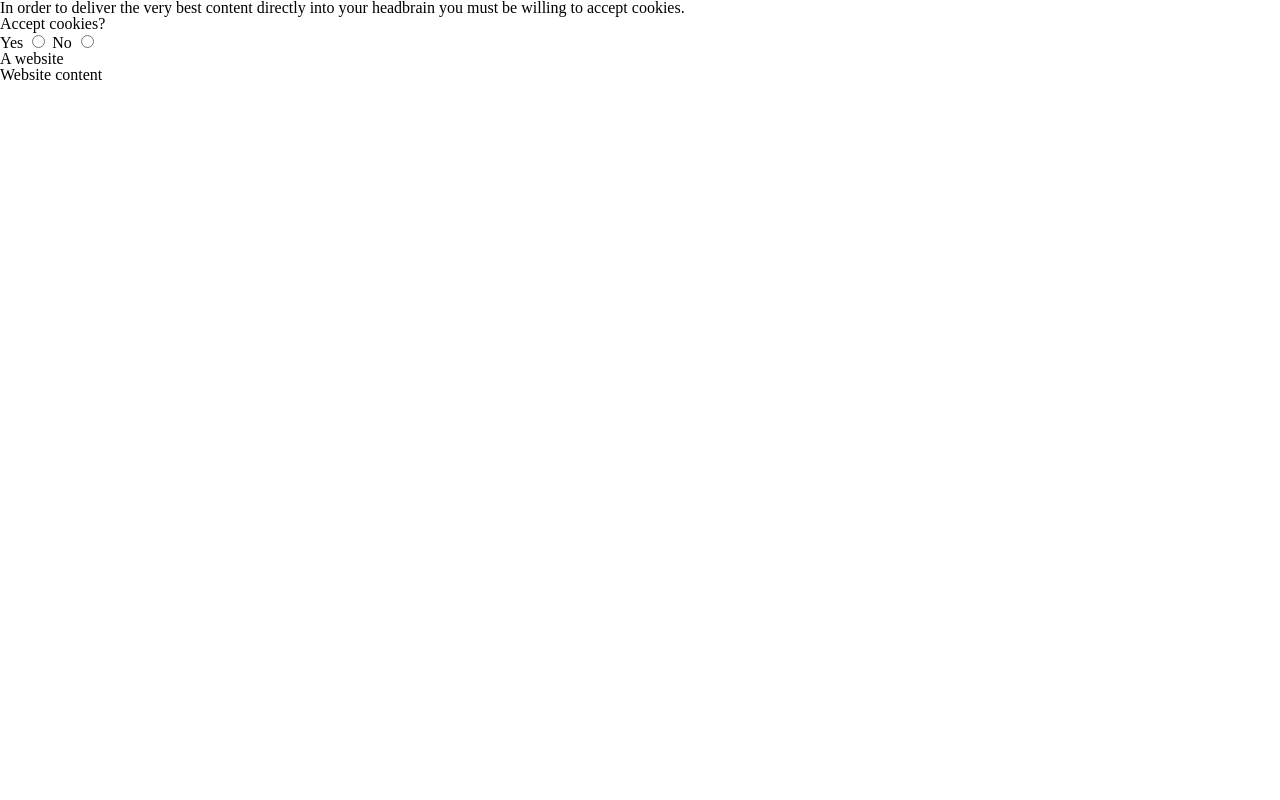
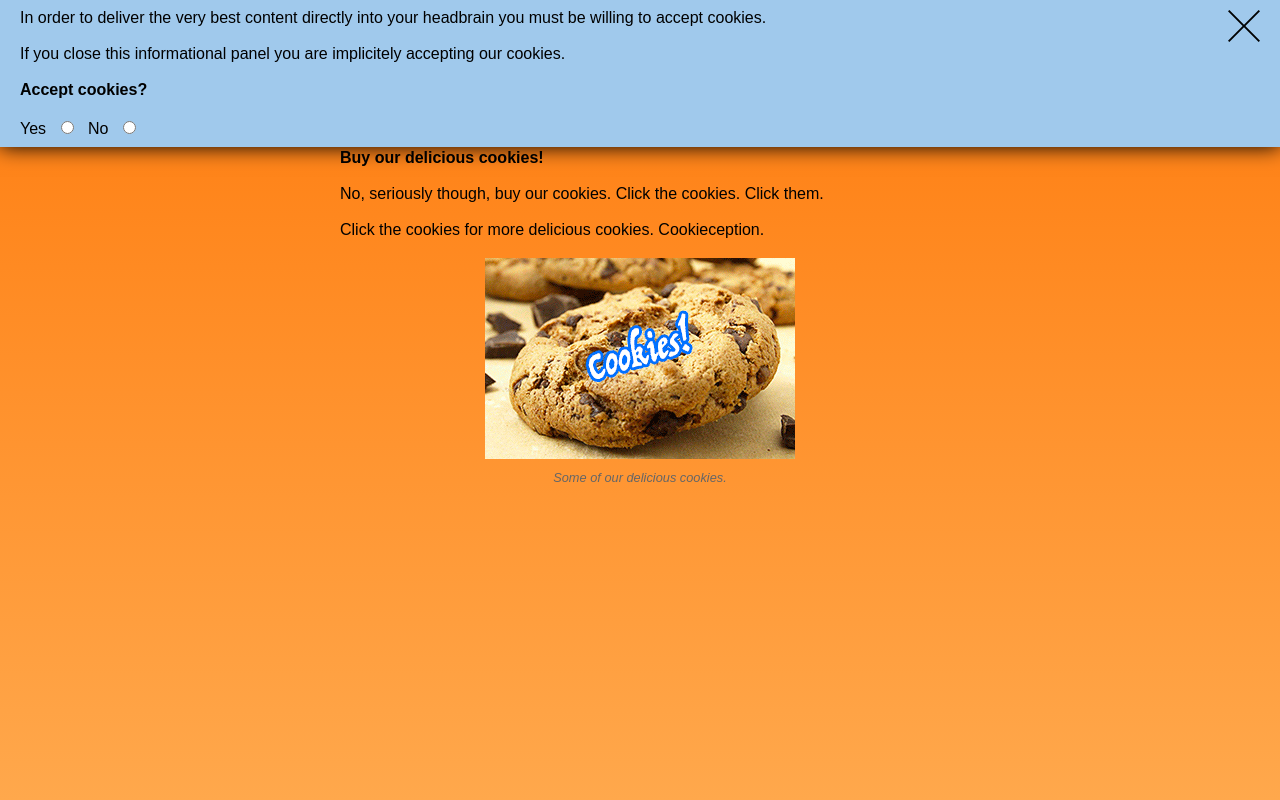
Before and after one commit to Flowdeeps/cookie-monster, a website: page index.html in a window 1280 px wide. Drawn offline with Linux system fonts and the light colour scheme.

Commit message:
Made the fake website a bit more appealing and tidied all the js up into nice little reusable blocks. I may even actually put some cookie writing stuff in there.

```diff
--- a/assets/js/init.js
+++ b/assets/js/init.js
@@ -1,19 +1,80 @@
 window.onload = function() {
 
-  var radYes = document.getElementById( "yes" );
-  var radNo = document.getElementById( "no" );
-  var reaction = document.getElementById( "cookieStatus" );
-  radYes.onchange = function() {
+  // set up the objects
+  var cookiePerms = document.getElementById( 'cookies_permissions' ),
+      closeButt = document.getElementById( 'close' );
+      radYes = document.getElementById( 'yes' ),
+      radNo = document.getElementById( 'no' ),
+      reaction = document.getElementById( 'cookie_status' );
+
+  // if the user says yes
+  var doSuccess = function() {
     if ( reaction.classList.contains( 'failure' ) ) {
       reaction.classList.remove( 'failure' )
     }
     reaction.classList.add( 'success' );
   }
-  radNo.onchange = function() {
+
+  // if the user says no
+  var doFailure = function() {
     if ( reaction.classList.contains( 'success' ) ) {
       reaction.classList.remove( 'success' );
     }
     reaction.classList.add( 'failure' );
   }
 
+  // this is where any cookie writing code will go
+  var makeCookie = function(){
+    console.log( "Make a cookie here" );
+  }
+
+  radYes.onchange = function() {
+    doSuccess();
+    hidePerms();
+    makeCookie();
+    setTimeout( function() {
+      hideReaction();
+    }, 3000);
+  }
+
+  radNo.onchange = function() {
+    doFailure();
+    hidePerms();
+    setTimeout( function() {
+      hideReaction();
+    }, 5000);
+  }
+
+  var hideReaction = function() {
+    document.body.removeChild( reaction );
+  }
+
+  var hidePerms = function() {
+    document.body.removeChild( cookiePerms );
+  }
+
+  var hidePermsAndReaction = function() {
+    setTimeout( function() {
+        hidePerms();
+        hideReaction();
+    }, 3000);
+  }
+
+  var disappoint = function() {
+    alert( "I'm sorry, we're all out of cookies." );
+  }
+  var cookieSplode = document.getElementById( 'cookiesplosion' );
+  cookieSplode.onclick = function() {
+    disappoint();
+  };
+
+  closeButt.onclick = function() {
+    doSuccess();
+    makeCookie();
+    hidePerms();
+    setTimeout( function() {
+      hideReaction();
+    }, 3000);
+  }
+
 };
--- a/assets/less/main.less
+++ b/assets/less/main.less
@@ -1,18 +1,112 @@
 @import url("bower_components/blankslate/reset.less");
 
-#cookieStatus {
+// globals
+@img_path: "../images";
+
+html * {
+  font-family: sans-serif;
+}
+
+body {
+  /* Permalink - use to edit and share this gradient: http://colorzilla.com/gradient-editor/#ff7b0d+0,ffa84c+100 */
+  background: #ff7b0d; /* Old browsers */
+  background: -webkit-linear-gradient(top,  #ff7b0d 0%,#ffa84c 100%); /* Chrome10-25,Safari5.1-6 */
+  background: -moz-linear-gradient(top,  #ff7b0d 0%, #ffa84c 100%); /* FF3.6-15 */
+  background: linear-gradient(to bottom,  #ff7b0d 0%,#ffa84c 100%); /* W3C, IE10+, FF16+, Chrome26+, Opera12+, Safari7+ */
+  filter: progid:DXImageTransform.Microsoft.gradient( startColorstr='#ff7b0d', endColorstr='#ffa84c',GradientType=0 ); /* IE6-9 */
+  height: ~'calc(100vh - 20px)';
+}
+
+#cookies_permissions {
+  background: #a0c9ec;
+  position: absolute;
+  top: 0;
+  left: 0;
+  right: 0;
+  padding: 10px 20px;
+  box-shadow: 0 0 20px #000;
+  p {
+    margin: 0 0 20px;
+  }
+  #close {
+    background: url("@{img_path}/close.svg") center center no-repeat transparent;
+    background-size: contain;
+    position: absolute;
+    top: 10px;
+    right: 20px;
+    width: 32px;
+    height: 32px;
+    overflow: hidden;
+    text-indent: -10000em;
+    cursor: pointer;
+  }
+  form {
+    fieldset {
+      legend {
+        font-weight: bold;
+        margin: 0 0 20px;
+      }
+      label {
+        margin-right: 5px;
+      }
+      input[type="radio"] {
+        margin-right: 10px;
+      }
+    }
+  }
+}
+
+#content {
+  max-width: 600px;
+  margin: 0 auto;
+  h1 { // this is actually the logo too
+    background: url("@{img_path}/logo.svg") center center no-repeat transparent;
+    background-size: contain;
+    height: 100px;
+    overflow: hidden;
+    text-indent: -10000em;
+    margin: 20px 0 30px;
+  }
+  h2 {
+    font-weight: bold;
+    margin: 0 0 20px;
+  }
+  p {
+    margin: 0 0 20px;
+  }
+  figure {
+    text-align: center;
+    img {
+      margin: 0 0 10px;
+    }
+    figcaption {
+      color: #666;
+      font-size: 80%;
+      font-style: italic;
+    }
+  }
+}
+
+
+#cookie_status {
   position: absolute;
   left: 0;
   bottom: 0;
   right: 0;
-  height: 300px;
-  line-height: 300px;
+  height: 273px;
+  line-height: 273px;
   font-family: sans-serif;
   font-size: 3em;
   color: white;
   text-align: center;
+  box-shadow: 0 0 20px #000;
+  display: none;
   h2 {
     display: none;
+  }
+  &.success,
+  &.failure {
+    display: block;
   }
   &.success {
     background: url("../images/cookie.gif") center center no-repeat #395a94;
--- a/index.html
+++ b/index.html
@@ -1,13 +1,18 @@
 <!doctype html>
 <html>
+
 	<head>
-		<title>Demo website</title>
+		<title>Cookies</title>
 		<script src="assets/js/init.js" type="text/javascript"></script>
 		<link rel="stylesheet" type="text/css" href="assets/css/main.css" />
 	</head>
+
 	<body>
+
 		<div id="cookies_permissions">
 			<p>In order to deliver the very best content directly into your headbrain you must be willing to accept cookies.</p>
+			<p>If you close this informational panel you are <b>implicitely</b> accepting our cookies.</p>
+			<span id="close">Close</span>
 			<form>
 				<fieldset>
 					<legend>Accept cookies?</legend>
@@ -24,11 +29,23 @@
 				</fieldset>
 			</form>
 		</div>
-		<h1>A website</h1>
-		<p>Website content</p>
-		<div id="cookieStatus">
+
+		<div id="content">
+			<h1>Mmm, Cookies!</h1>
+			<h2>Buy our delicious cookies!</h2>
+			<p>No, seriously though, buy our cookies. Click the cookies. Click them.</p>
+			<p>Click the cookies for more delicious cookies. Cookieception.</p>
+			<figure>
+				<img src="assets/images/cookiesplosion.gif" id="cookiesplosion" />
+				<figcaption>Some of our delicious cookies.</figcaption>
+			</figure>
+		</div>
+
+		<div id="cookie_status">
 			<h2>YAY!</h2>
 			<h2>Who the fuck doesn't want a cookie?</h2>
 		</div>
+
 	</body>
+
 </html>
```
Also changed, not shown: assets/css/main.css, assets/images/close.svg (added), assets/images/cookie.gif, assets/images/cookiesplosion.gif (added), assets/images/logo.svg (added), assets/images/no-cookie.gif.
